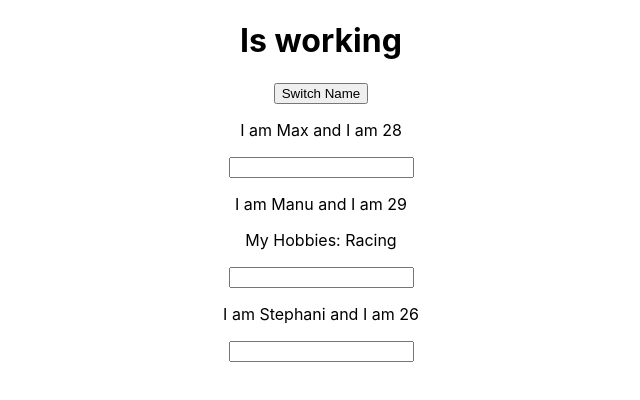
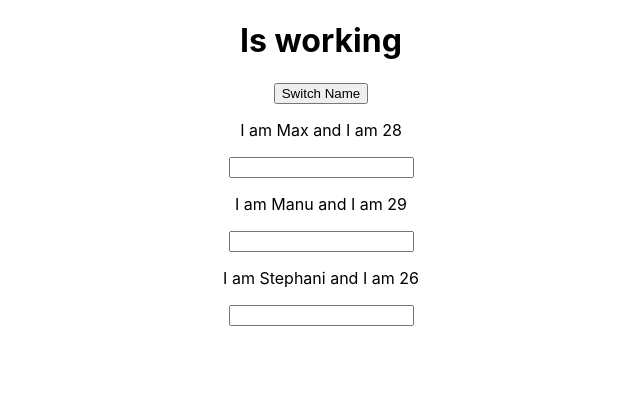
Before and after one commit to gabrielgila/hamburger-react, a React (Create React App) app: page / in a window 1280 px wide. Both pictures are taken after a click on the button "Switch Name". Shown: the top 400 px of the page, without its empty margins (319-959 px from the left). Built offline with nearby package versions, Linux system fonts and the light colour scheme.

Commit message:
update state

```diff
--- a/src/App.js
+++ b/src/App.js
@@ -7,34 +7,37 @@
         super(props);
         this.state = {
             persons: [
-                { name: 'Max', age: 28 },
-                { name: 'Manu', age: 29 },
-                { name: 'Stephani', age: 26 }
+                { id: 'e', name: 'Max', age: 28 },
+                { id: 'f', name: 'Manu', age: 29 },
+                { id: 'g', name: 'Stephani', age: 26 }
             ],
             otherState: 'any other value',
             showPersons: false
         }
     }
 
-    switchNameHandler = (newName) => {
-        this.setState({
-            persons: [
-                { name: newName, age: 28 },
-                { name: 'Manu', age: 29 },
-                { name: 'Stephani', age: 27 }
-            ]
-        })
+    nameChangedHandler = (event, id) => {
+        const personIndex = this.state.persons.findIndex(p => {
+            return p.id === id;
+        });
+
+        const person = {
+            ...this.state.persons[personIndex]
+        };
+
+        person.name = event.target.value;
+
+        const persons = [...this.state.persons];
+        persons[personIndex] = person;
+
+        this.setState({persons: persons})
     };
 
-    nameChangedHandler = (event) => {
-        this.setState({
-            persons: [
-                { name: 'Max', age: 28 },
-                { name: event.target.value, age: 29 },
-                { name: 'Stephani', age: 27 }
-            ]
-        })
-
+    deletePersonHandle = (personIndex) => {
+        // const persons = this.state.persons.slice();
+        const persons = [...this.state.persons];
+        persons.splice(personIndex, 1);
+        this.setState({persons: persons});
     };
 
     tooglePersonsHandler = () => {
@@ -49,18 +52,14 @@
         if (this.state.showPersons) {
             persons = (
                 <div>
-                    <Person
-                        name={this.state.persons[0].name}
-                        age={this.state.persons[0].age} />
-                    <Person
-                        name={this.state.persons[1].name}
-                        age={this.state.persons[1].age}
-                        click={this.switchNameHandler.bind(this, 'Max!')}
-                        changed={this.nameChangedHandler}>
-                        My Hobbies: Racing </Person>
-                    <Person
-                        name={this.state.persons[2].name}
-                        age={this.state.persons[2].age} />
+                    {this.state.persons.map((person, index) => {
+                        return <Person
+                            click={() => this.deletePersonHandle(index)}
+                            name={person.name}
+                            age={person.age}
+                            key={person.id}
+                            changed={(event) => this.nameChangedHandler(event, person.id)}/>
+                    })}
                 </div>
             );
         }
```
